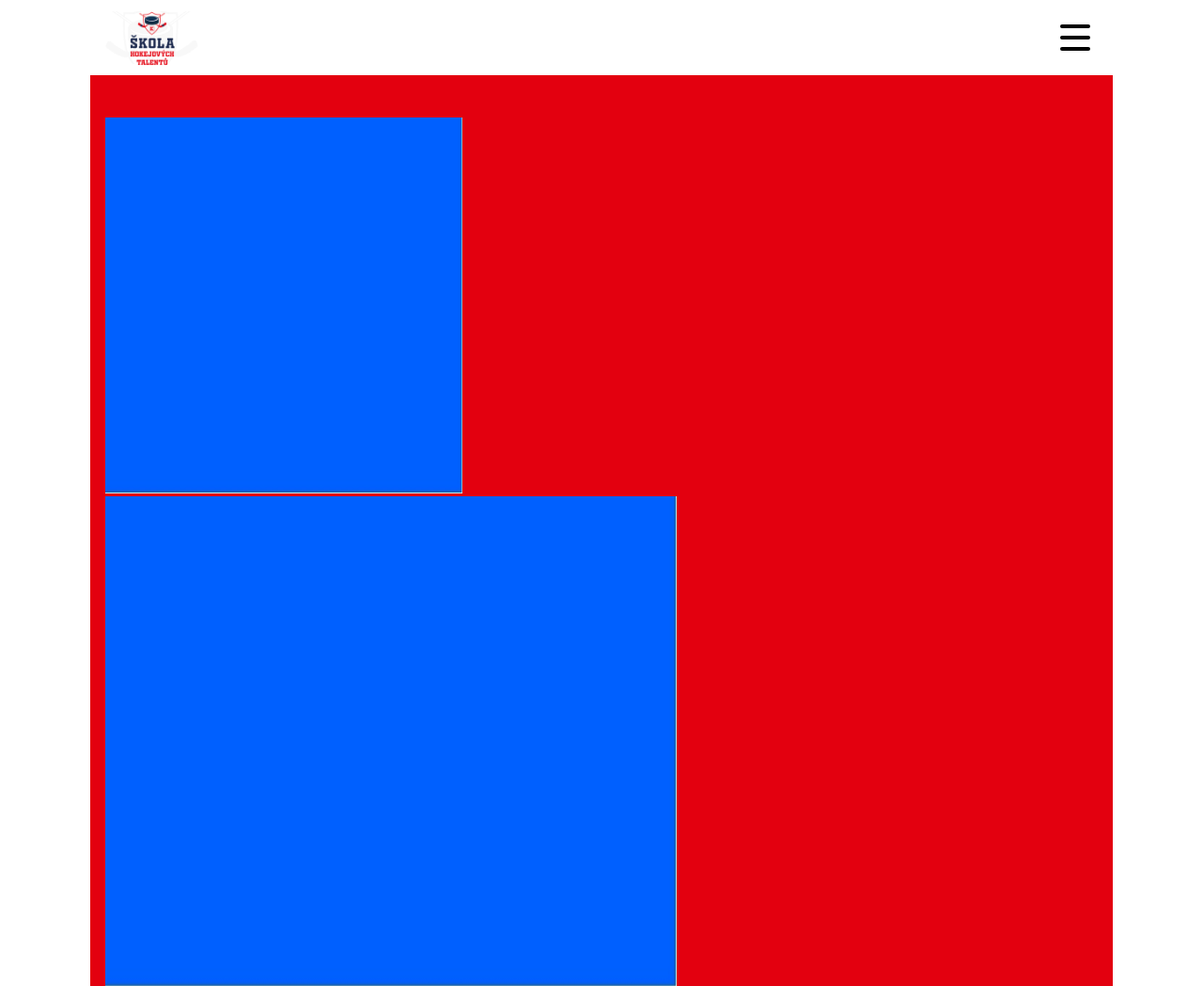
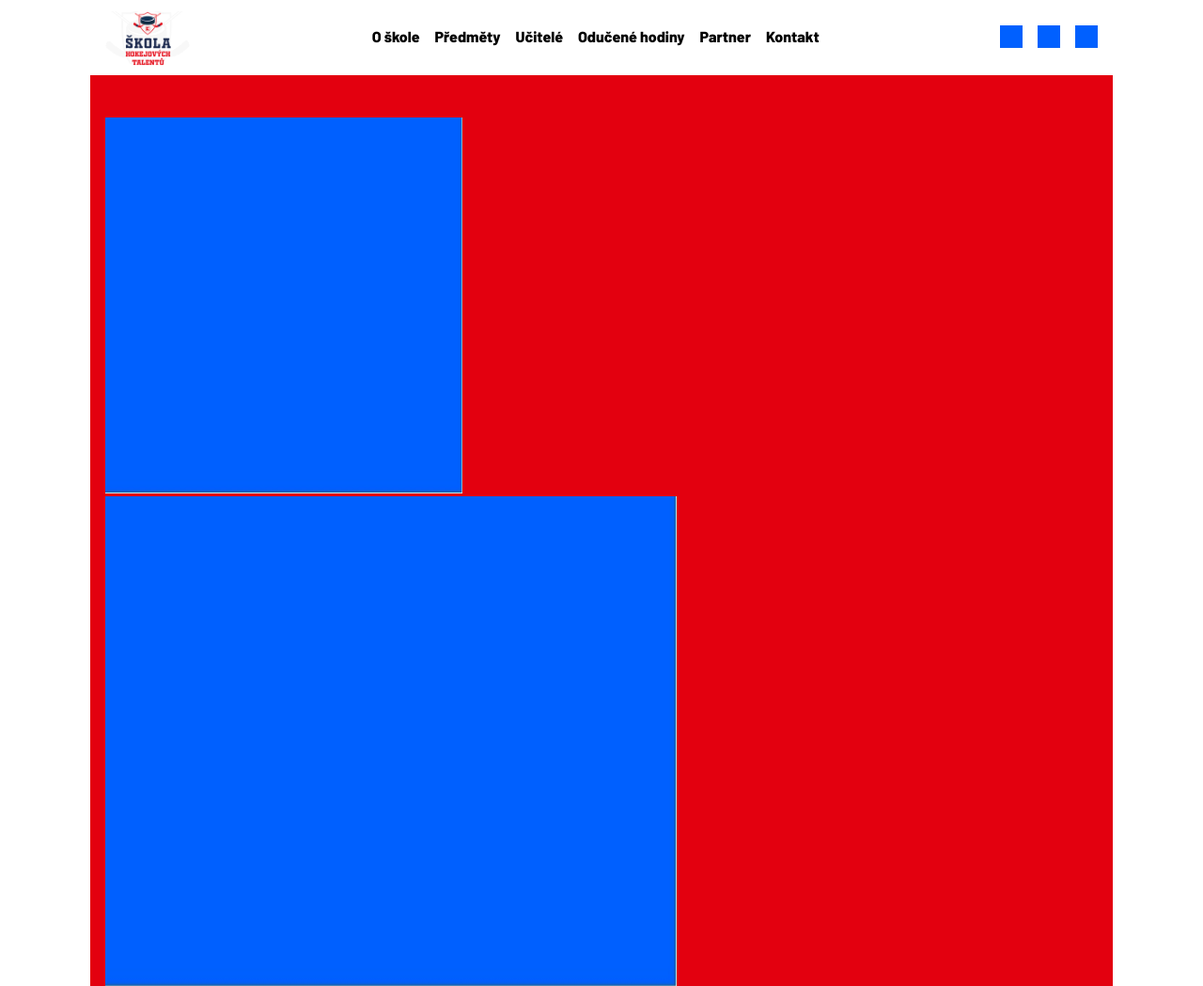
Before and after one commit to davidberka/sht-v2, a plain HTML site: page index.html in a window 1280 px wide. Shown: the top 1049 px of the page at 94% size. Drawn offline with Linux system fonts and the light colour scheme.

Commit message:
Bigger resolutions

```diff
--- a/article.html
+++ b/article.html
@@ -24,13 +24,13 @@
             </ul>
             <div class="social_icons">
                 <a href="#">
-                    <img src="" alt="" height="24" width="24">
+                    <img src="./img/test.jpg" alt="" height="24" width="24">
                 </a>
                 <a href="#">
-                    <img src="" alt="" height="24" width="24">
+                    <img src="./img/test.jpg" alt="" height="24" width="24">
                 </a>
                 <a href="#">
-                    <img src="" alt="" height="24" width="24">
+                    <img src="./img/test.jpg" alt="" height="24" width="24">
                 </a>
             </div>
         </nav>
@@ -102,5 +102,7 @@
             </div>
         </div>
     </footer>
+
+    <script src="./js/app.js"></script>
 </body>
 </html>
--- a/index.html
+++ b/index.html
@@ -24,13 +24,13 @@
             </ul>
             <div class="social_icons">
                 <a href="#">
-                    <img src="" alt="" height="24" width="24">
+                    <img src="./img/test.jpg" alt="" height="24" width="24">
                 </a>
                 <a href="#">
-                    <img src="" alt="" height="24" width="24">
+                    <img src="./img/test.jpg" alt="" height="24" width="24">
                 </a>
                 <a href="#">
-                    <img src="" alt="" height="24" width="24">
+                    <img src="./img/test.jpg" alt="" height="24" width="24">
                 </a>
             </div>
         </nav>
@@ -217,5 +217,7 @@
             </div>
         </div>
     </footer>
+
+    <script src="./js/app.js"></script>
 </body>
 </html>
--- /dev/null
+++ b/js/app.js
@@ -0,0 +1,12 @@
+function menuHandler() {
+    const burgerMenu = document.querySelector(".burger");
+    const slideNav = document.querySelector("header nav");
+
+    burgerMenu.addEventListener("click", () => {
+        slideNav.classList.toggle("active");
+        burgerMenu.classList.toggle("active");
+        document.body.classList.toggle("stop_scroll");
+    });
+}
+
+menuHandler();
--- a/scss/_globals.scss
+++ b/scss/_globals.scss
@@ -49,6 +49,10 @@ a {
     @include button;
 }
 
+.stop_scroll {
+    overflow: hidden;
+}
+
 span {
     font-size: .875rem;
 }
--- a/scss/_header.scss
+++ b/scss/_header.scss
@@ -11,7 +11,9 @@ header {
 }
 
 .header_logo_container {
-    max-height: 100%;
+    height: 100%;
+    display: grid;
+    place-items: center;
     background-image: url('../img/KL_Logo_SHT_Final-1.png');
     background-size: 100% 100%;
     width: 100px;
@@ -24,7 +26,63 @@ header {
 }
 
 nav {
-    display: none;
+    position: fixed;
+    inset: 5rem 0 0 0;
+    width: 100%;
+    height: calc(100vh - 5rem);
+    background: $blue;
+    z-index: 20;
+    display: flex;
+    flex-direction: column;
+    transform: translateX(100%);
+    transition: transform .3s ease-in-out;
+
+    &.active {
+        transform: translateX(0);
+    }
+
+    .social_icons {
+        display: flex;
+        align-items: center;
+        justify-content: center;
+        gap: 1rem;
+        flex: .2;
+    }
+}
+
+.nav_links {
+    flex: .8;
+    display: flex;
+    flex-direction: column;
+    align-items: center;
+    justify-content: center;
+    gap: 2rem;
+
+    li {
+        a {
+            display: inline-block;
+            padding-bottom: .05rem;
+            color: $white;
+            font-weight: 700;
+
+            &::after {
+                content: '';
+                display: block;
+                width: 0;
+                height: 2px;
+                background: $red;
+                transition: width .3s;
+            }
+
+            &:hover::after {
+                width: 100%;
+            }
+
+            &:hover {
+                color: $red;
+            }
+        }
+    }
 }
 
 .burger {
@@ -56,3 +114,45 @@ nav {
         }
     }
 }
+
+@media (min-width: 1024px) {
+    .burger {
+        display: none;
+    }
+    nav {
+        position: relative;
+        inset: 0;
+        transform: unset;
+        background: unset;
+        flex-direction: row;
+        height: 100%;
+
+        .social_icons {
+            flex: unset;
+        }
+    }
+
+    .nav_links {
+        flex-direction: row;
+        gap: 1rem;
+        flex: 1;
+
+        li {
+            a {
+                color: $black;
+            }
+        }
+    }
+}
+
+@media (min-width: 1440px) {
+    header {
+        height: 6.5rem;
+        padding-top: 0;
+        padding-bottom: 0;
+    }
+
+    .header_logo_container {
+        width: 12.75rem;
+    }
+}
--- a/scss/_mixins.scss
+++ b/scss/_mixins.scss
@@ -1,5 +1,6 @@
 @mixin section-spaceAround {
     padding: 1.9rem 1rem;
+    max-width: 1310px;
 
     @media (min-width: 1024px) {
         width: 90%;
@@ -8,6 +9,10 @@
 
     @media (min-width: 1280px) {
         width: 85%;
+    }
+
+    @media (min-width: 1440px) {
+        width: 80%;
     }
 }
 
```
Also changed, not shown: css/style.css, 1 other file.
